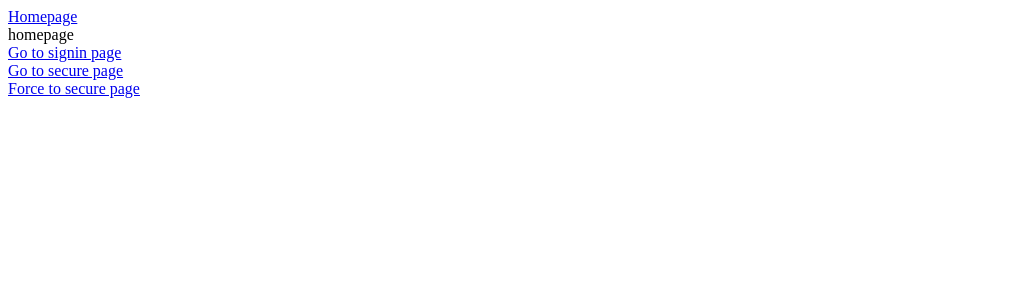
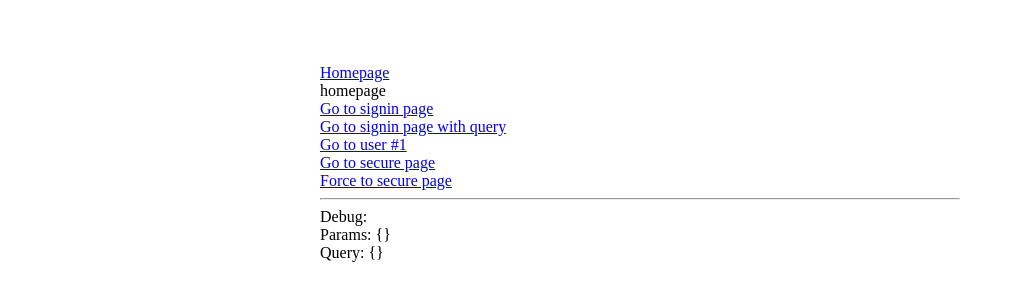
Before and after one commit to max107/react-justanother-router, a React (Vite) app: page / in a window 1280 px wide. Shown: the top 300 px of the page, without its empty margins (0-1015 px from the left). Built offline with nearby package versions, Linux system fonts and the light colour scheme.

Commit message:
update deps

```diff
--- /dev/null
+++ b/example/app.css
@@ -0,0 +1,4 @@
+.b-app {
+  width: 640px;
+  margin: 4rem auto;
+}
--- a/example/app.tsx
+++ b/example/app.tsx
@@ -1,23 +1,39 @@
-import React, { createElement, StrictMode } from 'react';
+import { createElement, StrictMode } from 'react';
 import { createBrowserHistory, Link, Redirect, RendererFunction, Route, RouterComponent, RouterEngine } from "../src";
 import { createRoot } from 'react-dom/client';
+import './app.css';
 
 export type RouteProps = {
   auth?: boolean
 }
 
 const Header = () => <Link to='homepage'>Homepage</Link>
+const Debug = ({ params, query }) => (
+  <div>
+    <hr/>
+    <div>Debug:</div>
+    <div></div>
+    <div>Params: {JSON.stringify(params)}</div>
+    <div>Query: {JSON.stringify(query)}</div>
+  </div>
+)
 
 export const routes: Route<RouteProps>[] = [
   {
     name: 'homepage',
     path: '/',
-    render: () => (
-      <>
+    render: ({ params, query }) => (
+      <div className='b-app'>
         <Header/>
         <div>homepage</div>
         <div>
           <Link to='signin'>Go to signin page</Link>
+        </div>
+        <div>
+          <Link to='signin' query={{ foo: 'bar' }}>Go to signin page with query</Link>
+        </div>
+        <div>
+          <Link to='user_view' params={{ id: 1 }}>Go to user #1</Link>
         </div>
         <div>
           <Link to='secure'>Go to secure page</Link>
@@ -25,28 +41,42 @@ export const routes: Route<RouteProps>[] = [
         <div>
           <a href='#' onClick={() => window.location.pathname = '/secure'}>Force to secure page</a>
         </div>
-      </>
+        <Debug params={params} query={query} />
+      </div>
     )
   },
   {
     path: '/secure',
     name: 'secure',
     props: { auth: true },
-    render: () => (
-      <>
+    render: ({ params, query }) => (
+      <div className='b-app'>
         <Header/>
         <div>secure</div>
-      </>
+        <Debug params={params} query={query} />
+      </div>
     )
   },
   {
     path: '/signin',
     name: 'signin',
-    render: () => (
-      <>
+    render: ({ params, query }) => (
+      <div className='b-app'>
         <Header/>
         <div>signin</div>
-      </>
+        <Debug params={params} query={query} />
+      </div>
+    )
+  },
+  {
+    path: '/user/:id',
+    name: 'user_view',
+    render: ({ params, query }) => (
+      <div className='b-app'>
+        <Header/>
+        <div>User view: {params.id}</div>
+        <Debug params={params} query={query} />
+      </div>
     )
   },
 ];
--- /dev/null
+++ b/example/reset.css
@@ -0,0 +1,116 @@
+*,
+*::before,
+*::after {
+  box-sizing: border-box;
+}
+
+body {
+  margin: 0;
+  min-height: 100vh;
+  scroll-behavior: smooth;
+  text-rendering: optimizeSpeed;
+  line-height: 1.5;
+}
+
+a,
+button {
+  color: inherit;
+  cursor: pointer;
+}
+
+button {
+  background-color: transparent;
+  border-width: 0;
+  padding: 0;
+}
+
+figure {
+  margin: 0;
+}
+
+input::-moz-focus-inner {
+  border: 0;
+  padding: 0;
+  margin: 0;
+}
+
+button,
+input,
+select,
+textarea {
+  font: inherit;
+}
+
+dd,
+dl,
+menu,
+ol,
+ul {
+  margin: 0;
+  padding: 0;
+  list-style: none;
+}
+
+h1,
+h2,
+h3,
+h4,
+h5,
+h6 {
+  margin: 0;
+  font-size: inherit;
+  font-weight: inherit;
+}
+
+p {
+  margin: 0;
+}
+
+fieldset {
+  border-width: 0;
+  padding: 0;
+  margin: 0;
+}
+
+blockquote,
+q {
+  quotes: none;
+  margin: 0;
+}
+blockquote:after,
+blockquote:before,
+q:after,
+q:before {
+  content: '';
+  content: none;
+}
+
+img,
+video {
+  height: auto;
+  max-width: 100%;
+}
+
+iframe {
+  border: 0;
+}
+
+table {
+  border-collapse: collapse;
+  border-spacing: 0;
+}
+th {
+  font-weight: inherit;
+}
+td,
+th {
+  padding: 0;
+}
+
+@media (prefers-reduced-motion: reduce) {
+  * {
+    animation-play-state: paused !important;
+    transition: none !important;
+    scroll-behavior: auto !important;
+  }
+}
--- a/tsconfig.json
+++ b/tsconfig.json
@@ -1,6 +1,5 @@
 {
   "compilerOptions": {
-    "target": "es5",
     "module": "commonjs",
     "moduleResolution": "node",
     "esModuleInterop": true,
```
Also changed, not shown: package.json (+20 -18 lines), 1 other file (tests, documents, lock files or other folders).
